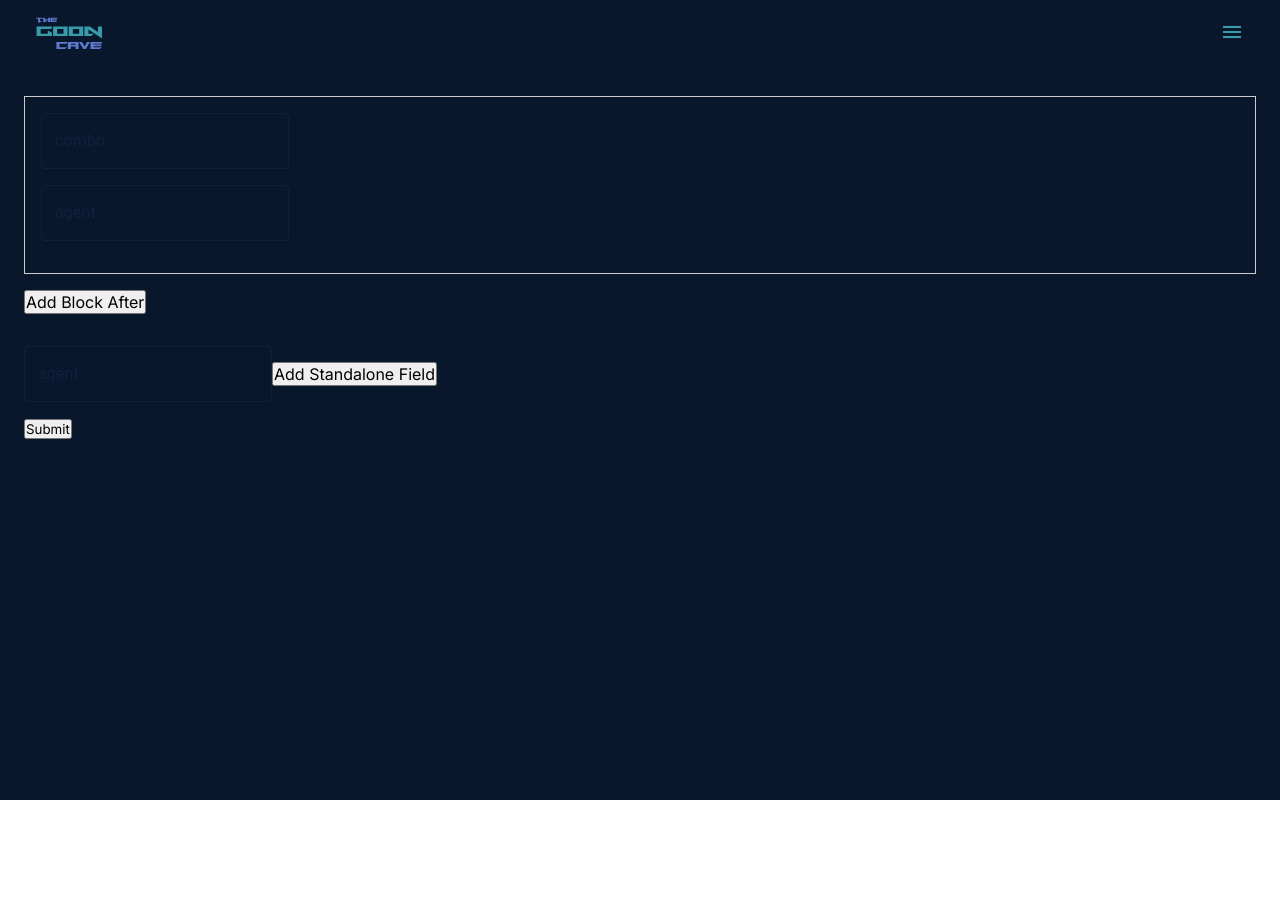
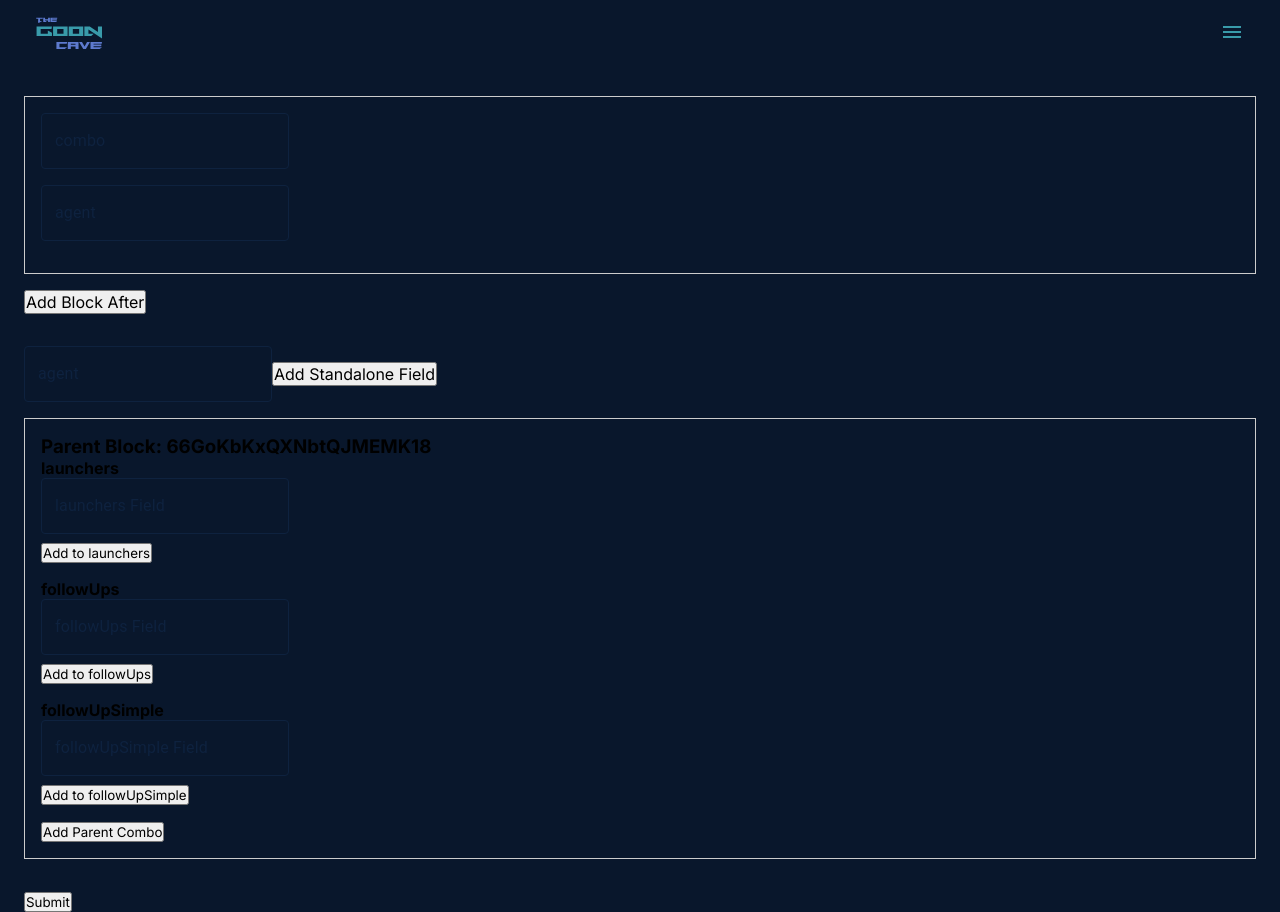
Before and after one commit to mhdalihoria/TekkenTactician---Admin-Panel, a React (Vite) app in the folder frontend - AP/: page /add-guide in a window 1280 px wide. Before the commit the page ends 800 px from the top, so only its background shows below. Built offline with nearby package versions, Linux system fonts and the light colour scheme.

Commit message:
Deeply Nested Components Work as intended

```diff
--- a/frontend - AP/src/pages/AddGuide.tsx
+++ b/frontend - AP/src/pages/AddGuide.tsx
@@ -21,6 +21,57 @@ export default function AddGuide() {
       component: CInputField,
     },
   ]);
+
+  const [importantCombos, setImportantCombos] = useState([
+    {
+      id: nanoid(),
+      launchers: [{ id: nanoid(), value: "" }],
+      followUps: [{ id: nanoid(), value: "" }],
+      followUpSimple: [{ id: nanoid(), value: "" }],
+    },
+  ]);
+
+  const addFieldToNestedBlock = (comboId, blockName) => {
+    setImportantCombos((prevCombos) =>
+      prevCombos.map((combo) =>
+        combo.id === comboId
+          ? {
+              ...combo,
+              [blockName]: [
+                ...combo[blockName],
+                { id: nanoid(), value: "" },
+              ],
+            }
+          : combo
+      )
+    );
+  };
+  const updateNestedField = (comboId, blockName, fieldId, newValue) => {
+    setImportantCombos((prevCombos) =>
+      prevCombos.map((combo) =>
+        combo.id === comboId
+          ? {
+              ...combo,
+              [blockName]: combo[blockName].map((field) =>
+                field.id === fieldId ? { ...field, value: newValue } : field
+              ),
+            }
+          : combo
+      )
+    );
+  };
+  const addParentCombo = () => {
+    setImportantCombos((prevCombos) => [
+      ...prevCombos,
+      {
+        id: nanoid(),
+        launchers: [{ id: nanoid(), value: "" }],
+        followUps: [{ id: nanoid(), value: "" }],
+        followUpSimple: [{ id: nanoid(), value: "" }],
+      },
+    ]);
+  };
+
 
   // Add a new block after the current block
   const addBlockAfter = (blockId) => {
@@ -156,6 +207,41 @@ export default function AddGuide() {
           }
           return null;
         })}
+
+{importantCombos.map((combo) => (
+  <div key={combo.id} style={{ marginBottom: "2rem", border: "1px solid #ccc", padding: "1rem" }}>
+    <h3>Parent Block: {combo.id}</h3>
+
+    {/* Render Nested Blocks */}
+    {["launchers", "followUps", "followUpSimple"].map((blockName) => (
+      <div key={blockName} style={{ marginBottom: "1rem" }}>
+        <h4>{blockName}</h4>
+        {combo[blockName].map((field) => (
+          <div key={field.id} style={{ marginBottom: "0.5rem" }}>
+            <CInputField
+              name={`${blockName}-${field.id}`}
+              value={field.value}
+              label={`${blockName} Field`}
+              onChange={(e) => updateNestedField(combo.id, blockName, field.id, e.target.value)}
+            />
+          </div>
+        ))}
+        <button
+          type="button"
+          onClick={() => addFieldToNestedBlock(combo.id, blockName)}
+        >
+          Add to {blockName}
+        </button>
+      </div>
+    ))}
+
+    {/* Add Parent Combo */}
+    <button type="button" onClick={addParentCombo}>
+      Add Parent Combo
+    </button>
+  </div>
+))}
+
         <button type="submit">Submit</button>
       </Form>
     </div>
```
